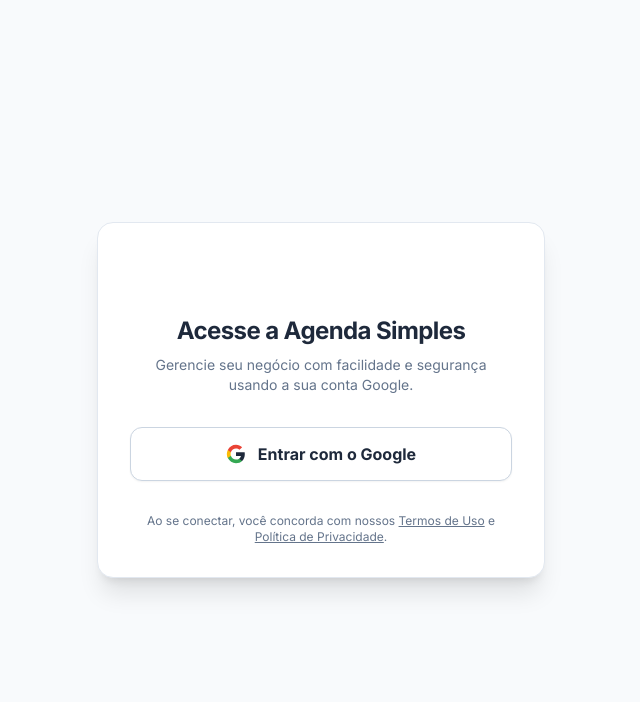
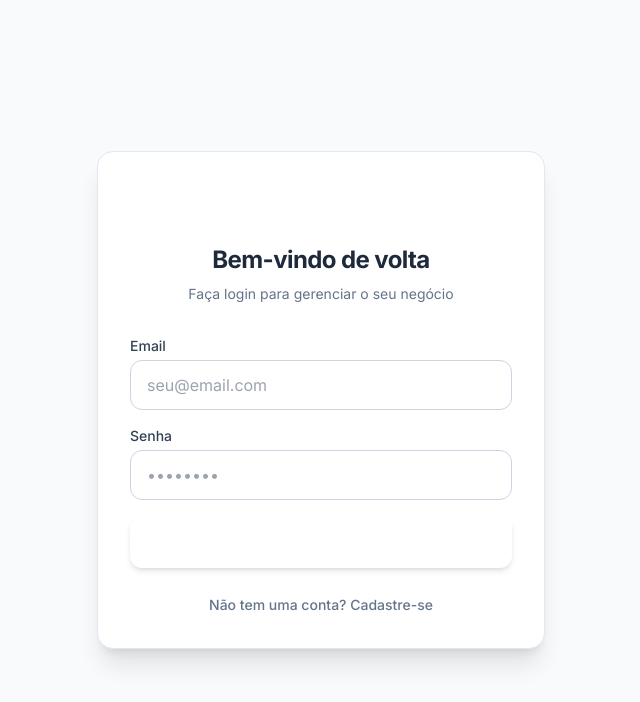
Before and after one commit to raizesrecorrentesapp-stack/Raizes-Novo, a React (Vite) app: page / in a window 1280 px wide. Shown: the top 702 px of the page, without its empty margins (319-959 px from the left). Built offline with nearby package versions, Linux system fonts and the light colour scheme.

Commit message:
revert: rollback to email/password authentication

```diff
--- a/components/Auth.tsx
+++ b/components/Auth.tsx
@@ -3,28 +3,41 @@
 import { LogoText } from './Logo';
 
 export const Auth: React.FC = () => {
+    const [email, setEmail] = useState('');
+    const [password, setPassword] = useState('');
     const [loading, setLoading] = useState(false);
+    const [isLogin, setIsLogin] = useState(true);
     const [errorMsg, setErrorMsg] = useState('');
+    const [successMsg, setSuccessMsg] = useState('');
 
-    const handleGoogleLogin = async () => {
+    const handleAuth = async (e: React.FormEvent) => {
+        e.preventDefault();
         setLoading(true);
         setErrorMsg('');
+        setSuccessMsg('');
 
         try {
-            const { error } = await supabase.auth.signInWithOAuth({
-                provider: 'google',
-                options: {
-                    redirectTo: window.location.origin,
-                }
-            });
-            if (error) throw error;
+            if (isLogin) {
+                const { error } = await supabase.auth.signInWithPassword({
+                    email,
+                    password,
+                });
+                if (error) throw error;
+            } else {
+                const { error } = await supabase.auth.signUp({
+                    email,
+                    password,
+                });
+                if (error) throw error;
+                setSuccessMsg('Cadastro realizado com sucesso! Verifique seu email ou tente fazer login.');
+                setIsLogin(true); // Switch to login after successful signup
+            }
         } catch (error: any) {
-            setErrorMsg(error.message || 'Ocorreu um erro ao conectar com o Google.');
+            setErrorMsg(error.message || 'Ocorreu um erro durante a autenticação.');
         } finally {
             setLoading(false);
         }
     };
-
 
     return (
         <div className="min-h-screen bg-slate-50 dark:bg-slate-950 flex flex-col justify-center items-center p-4">
@@ -37,36 +50,72 @@
                     </div>
 
                     <h2 className="text-2xl font-bold text-slate-800 dark:text-white mb-2 text-center tracking-tight">
-                        Acesse a Agenda Simples
+                        {isLogin ? 'Bem-vindo de volta' : 'Crie sua conta'}
                     </h2>
-                    <p className="text-slate-500 dark:text-slate-400 text-center mb-8 text-sm px-4">
-                        Gerencie seu negócio com facilidade e segurança usando a sua conta Google.
+                    <p className="text-slate-500 dark:text-slate-400 text-center mb-8 text-sm">
+                        {isLogin ? 'Faça login para gerenciar o seu negócio' : 'Junte-se a nós e simplifique sua gestão'}
                     </p>
 
-                    <div className="space-y-4">
-                        <button
-                            onClick={handleGoogleLogin}
-                            disabled={loading}
-                            className="w-full flex items-center justify-center gap-3 py-3.5 px-4 bg-white dark:bg-slate-800 border border-slate-300 dark:border-slate-700 hover:bg-slate-50 dark:hover:bg-slate-700 text-slate-800 dark:text-slate-100 font-bold rounded-xl shadow-sm transition-all disabled:opacity-50 disabled:cursor-not-allowed"
-                        >
-                            <svg className="w-5 h-5" viewBox="0 0 24 24">
-                                <path fill="currentColor" d="M22.56 12.25c0-.78-.07-1.53-.2-2.25H12v4.26h5.92c-.26 1.37-1.04 2.53-2.21 3.31v2.77h3.57c2.08-1.92 3.28-4.74 3.28-8.09z" />
-                                <path fill="#34A853" d="M12 23c2.97 0 5.46-.98 7.28-2.66l-3.57-2.77c-.98.66-2.23 1.06-3.71 1.06-2.86 0-5.29-1.93-6.16-4.53H2.18v2.84C3.99 20.53 7.7 23 12 23z" />
-                                <path fill="#FBBC05" d="M5.84 14.09c-.22-.66-.35-1.36-.35-2.09s.13-1.43.35-2.09V7.07H2.18C1.43 8.55 1 10.22 1 12s.43 3.45 1.18 4.93l2.85-2.22.81-.62z" />
-                                <path fill="#EA4335" d="M12 5.38c1.62 0 3.06.56 4.21 1.64l3.15-3.15C17.45 2.09 14.97 1 12 1 7.7 1 3.99 3.47 2.18 7.07l3.66 2.84c.87-2.6 3.3-4.53 6.16-4.53z" />
-                            </svg>
-                            {loading ? 'Aguarde...' : 'Entrar com o Google'}
-                        </button>
+                    <form onSubmit={handleAuth} className="space-y-4">
+                        <div>
+                            <label className="block text-sm font-medium text-slate-700 dark:text-slate-300 mb-1">
+                                Email
+                            </label>
+                            <input
+                                type="email"
+                                value={email}
+                                onChange={(e) => setEmail(e.target.value)}
+                                className="w-full px-4 py-3 rounded-xl border border-slate-300 dark:border-slate-700 bg-white dark:bg-slate-800 text-slate-900 dark:text-white focus:ring-2 focus:ring-accent focus:border-transparent outline-none transition-all"
+                                placeholder="seu@email.com"
+                                required
+                            />
+                        </div>
+                        <div>
+                            <label className="block text-sm font-medium text-slate-700 dark:text-slate-300 mb-1">
+                                Senha
+                            </label>
+                            <input
+                                type="password"
+                                value={password}
+                                onChange={(e) => setPassword(e.target.value)}
+                                className="w-full px-4 py-3 rounded-xl border border-slate-300 dark:border-slate-700 bg-white dark:bg-slate-800 text-slate-900 dark:text-white focus:ring-2 focus:ring-accent focus:border-transparent outline-none transition-all"
+                                placeholder="••••••••"
+                                required
+                            />
+                        </div>
 
                         {errorMsg && (
                             <div className="p-3 rounded-xl bg-red-50 dark:bg-red-900/30 text-red-600 dark:text-red-400 text-sm font-medium">
+                                {errorMsg}
                             </div>
                         )}
 
-                    </div>
+                        {successMsg && (
+                            <div className="p-3 rounded-xl bg-green-50 dark:bg-green-900/30 text-green-600 dark:text-green-400 text-sm font-medium">
+                                {successMsg}
+                            </div>
+                        )}
 
-                    <div className="mt-8 text-center text-xs text-slate-500 dark:text-slate-400">
-                        Ao se conectar, você concorda com nossos <a href="#" className="underline">Termos de Uso</a> e <a href="#" className="underline">Política de Privacidade</a>.
+                        <button
+                            type="submit"
+                            disabled={loading}
+                            className="w-full py-3.5 px-4 bg-accent hover:opacity-90 text-white font-bold rounded-xl shadow-md transition-all disabled:opacity-50 disabled:cursor-not-allowed mt-2"
+                        >
+                            {loading ? 'Aguarde...' : isLogin ? 'Entrar' : 'Cadastrar'}
+                        </button>
+                    </form>
+
+                    <div className="mt-6 text-center">
+                        <button
+                            onClick={() => {
+                                setIsLogin(!isLogin);
+                                setErrorMsg('');
+                                setSuccessMsg('');
+                            }}
+                            className="text-sm text-slate-500 dark:text-slate-400 hover:text-accent font-medium transition-colors"
+                        >
+                            {isLogin ? 'Não tem uma conta? Cadastre-se' : 'Já tem uma conta? Entrar'}
+                        </button>
                     </div>
                 </div>
             </div>
```
